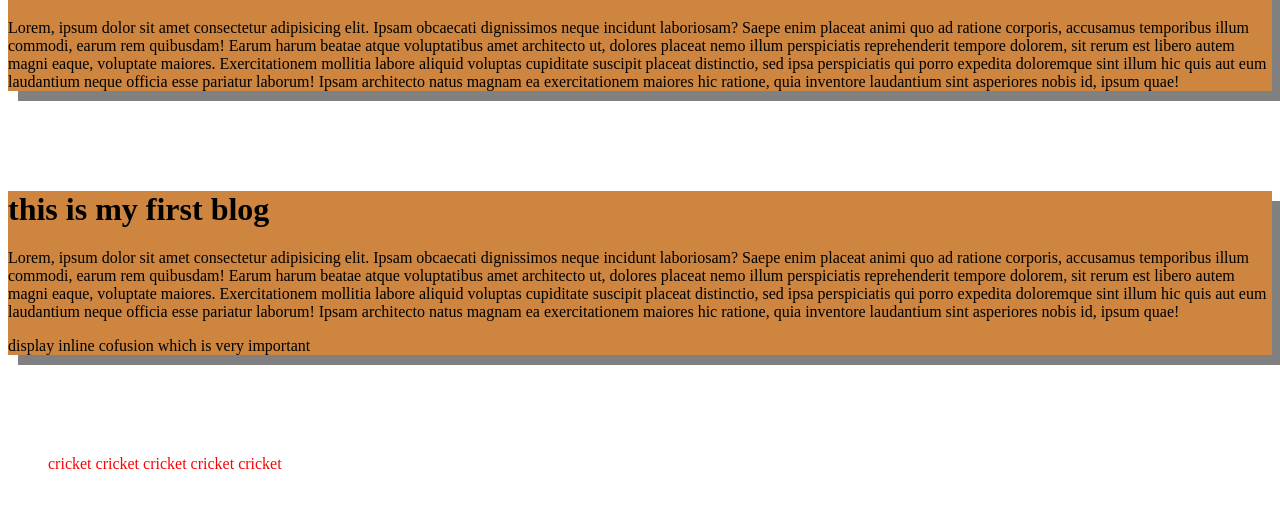
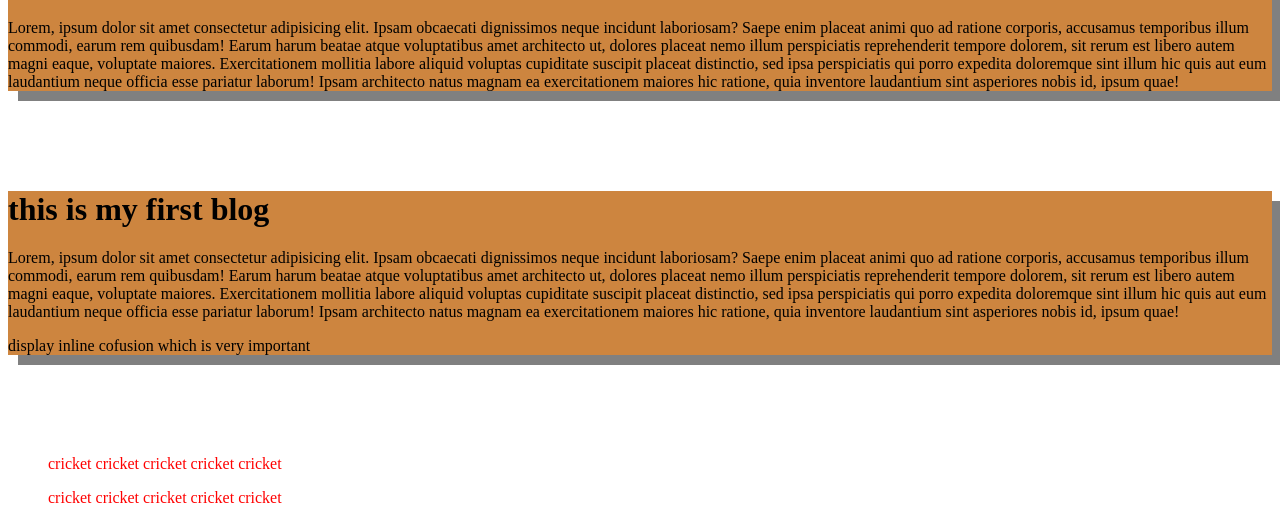
Before and after one commit to sohanurrahaman01316/solo, a plain HTML site: page index.html in a window 1280 px wide. Shown: the part 560-1083 px from the top of the page. Before the commit the page ends 1049 px from the top, so only its background shows below. Drawn offline with Linux system fonts and the light colour scheme.

Commit message:
this is another try

```diff
--- a/index.html
+++ b/index.html
@@ -39,6 +39,15 @@
             <li>cricket</li>
             <li>cricket</li>
         </ul>
+
+
+        <ul>
+            <li>cricket</li>
+            <li>cricket</li>
+            <li>cricket</li>
+            <li>cricket</li>
+            <li>cricket</li>
+        </ul>
     </div>
 </body>
 </html>
```
